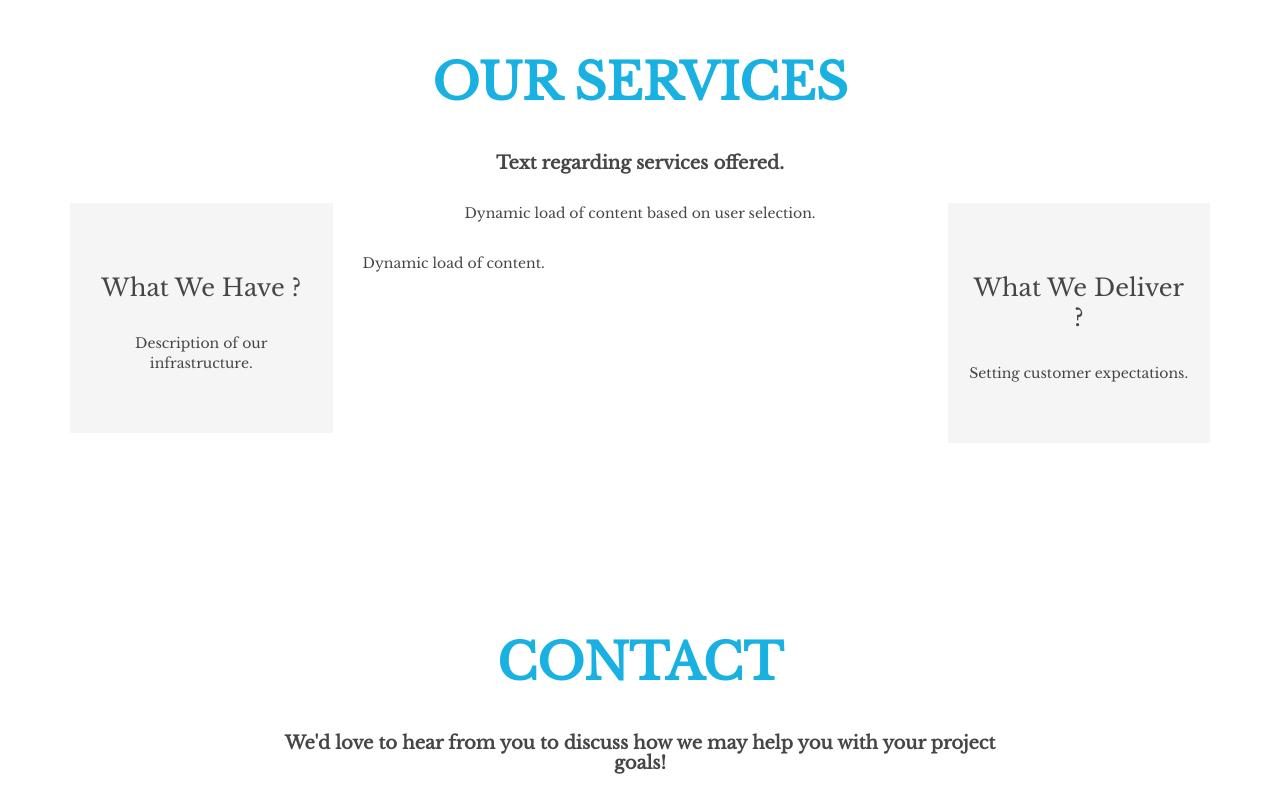
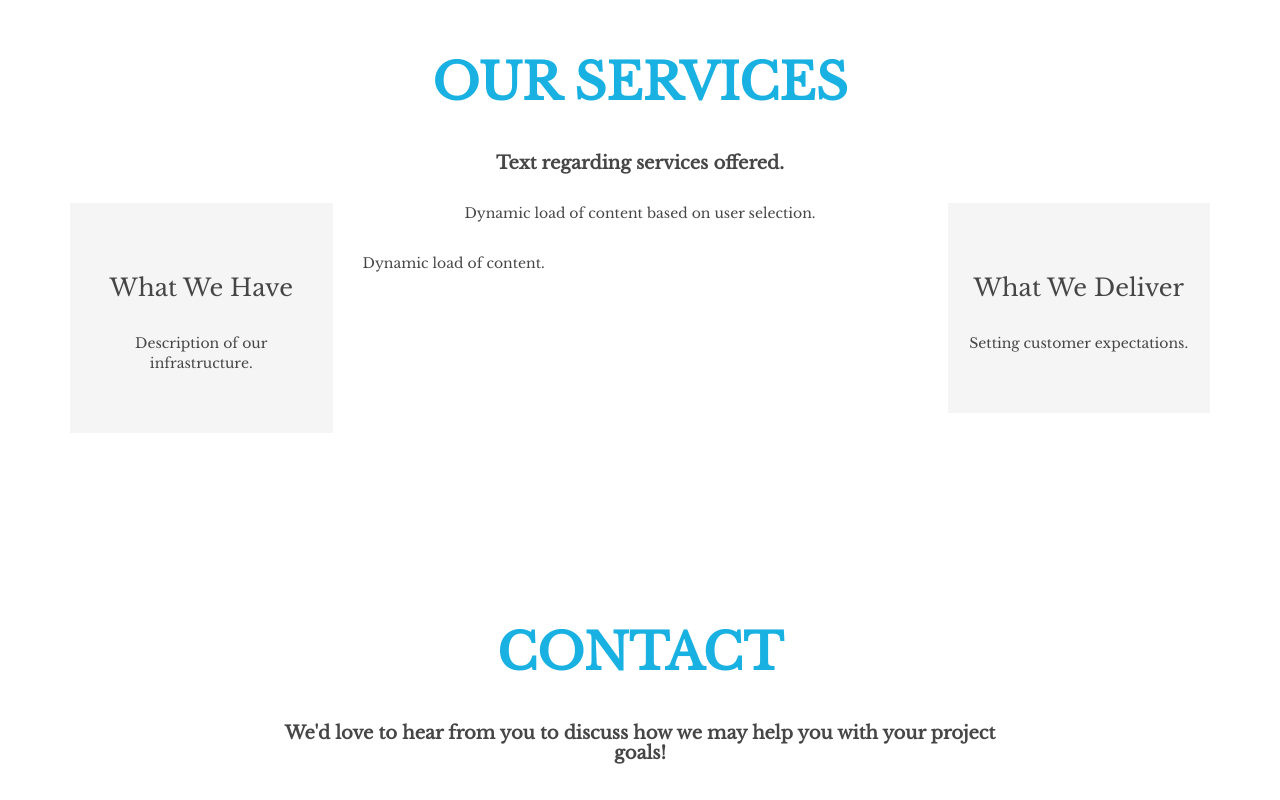
Before and after one commit to vangalamaheshh/mbcf_web_2, a website: page index.html in a window 1280 px wide. Shown: the part 800-1600 px from the top of the page. Drawn offline with nearby package versions, Linux system fonts and the light colour scheme; a web font is replaced by a local one.

Commit message:
added relevant content

```diff
--- a/index.html
+++ b/index.html
@@ -194,7 +194,7 @@
 
                     <div class="about-div text-center ">
 
-                        <h3>What We Have ? </h3>
+                        <h3>What We Have</h3>
                        <p>
                          Description of our infrastructure.
                        </p>
@@ -218,7 +218,7 @@
 
                     <div class="about-div text-center">
 
-                        <h3>What We Deliver ?</h3>
+                        <h3>What We Deliver</h3>
 
                          <p>
                             Setting customer expectations.
```
